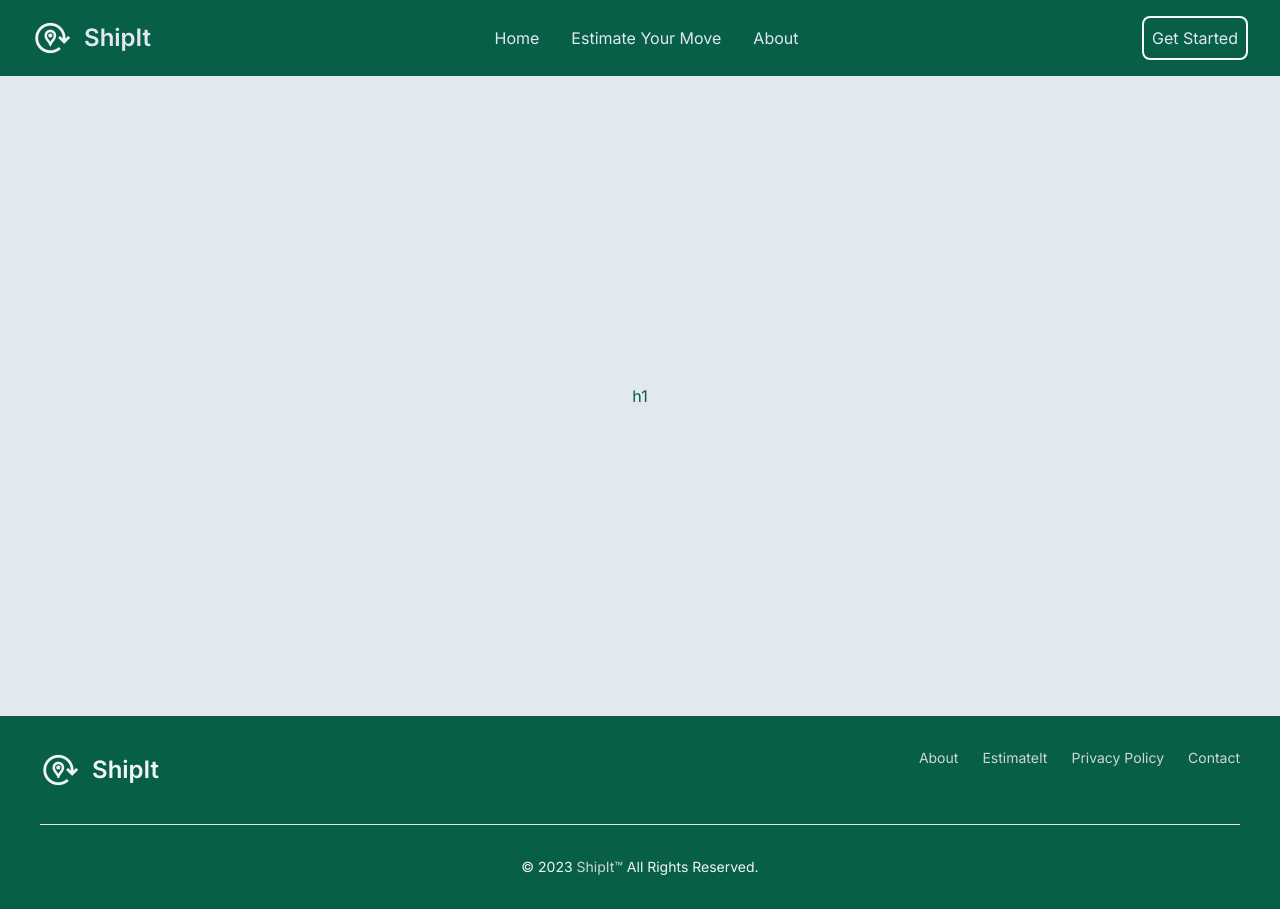
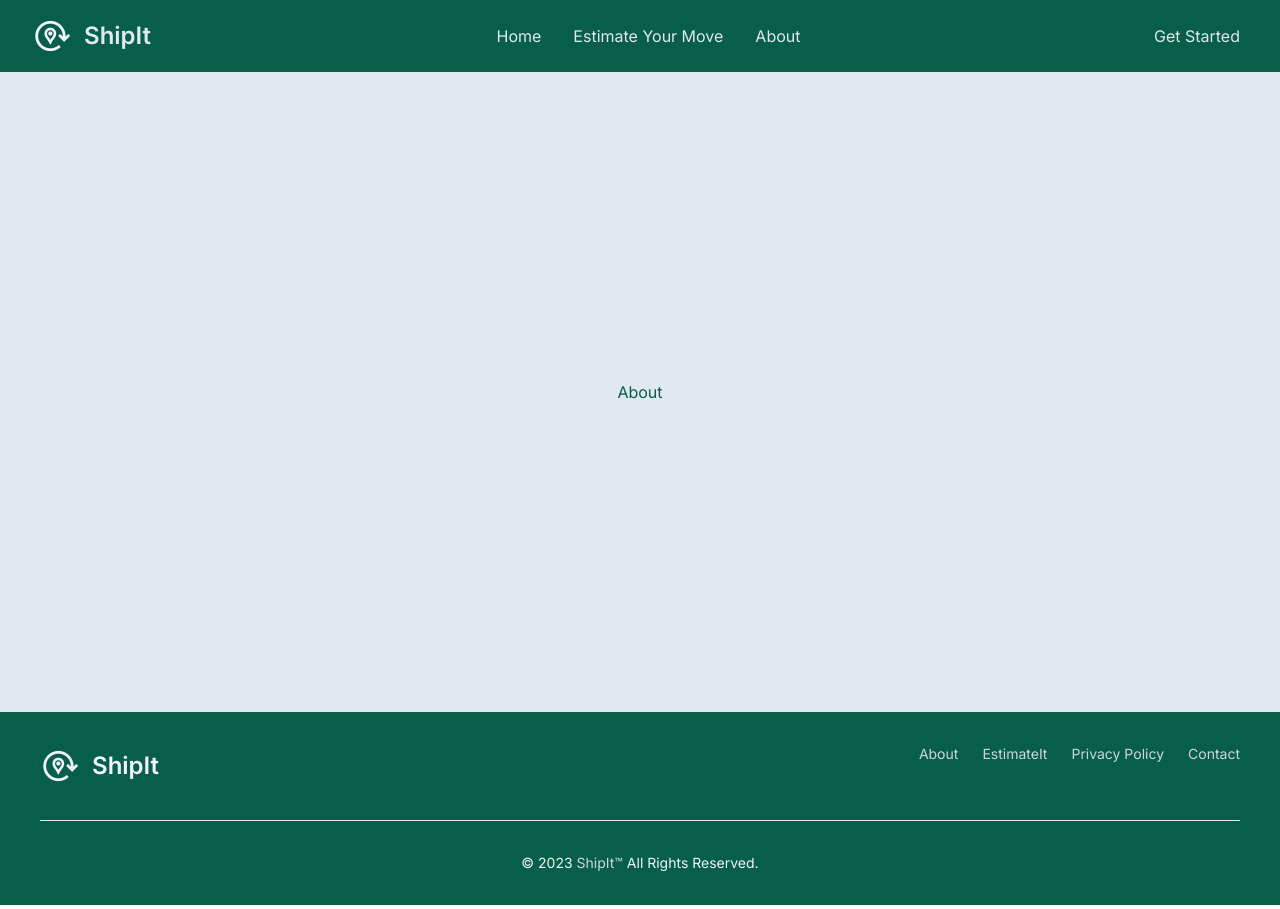
Before and after one commit to tbrown034/moving-cost-estimator, a Next.js app: page /about in a window 1280 px wide. Built offline with nearby package versions, Linux system fonts and the light colour scheme.

Commit message:
more ui, routing changes

```diff
--- a/app/about/page.jsx
+++ b/app/about/page.jsx
@@ -2,7 +2,7 @@ export default function page() {
   return (
     <>
       <section className="flex flex-col items-center justify-around px-10 py-10 min-h-80vh bg-slate-200 text-emerald-800">
-        <h1>h1</h1>
+        <h1>About</h1>
       </section>
     </>
   );
--- a/app/home/Footer.jsx
+++ b/app/home/Footer.jsx
@@ -27,7 +27,7 @@ export default function Footer() {
               </li>
               <li>
                 <Link
-                  href="/about"
+                  href="/estimator"
                   className="mr-4 text-gray-300 hover:text-white md:mr-6"
                 >
                   EstimateIt
--- a/app/home/Header.jsx
+++ b/app/home/Header.jsx
@@ -22,20 +22,19 @@ export default function Header() {
         </div>
 
         <div className="justify-center flex-1 hidden gap-8 sm:flex">
-          <Link className="hover:underline" href="/">
+          <Link className="hover:underline focus:font-bold" href="/">
             Home
           </Link>
-          <Link className="hover:underline" href="/estimator">
+          <Link className="hover:underline focus:font-bold" href="/estimator">
             Estimate Your Move
           </Link>
-          <Link className="hover:underline" href="/about">
+          <Link className="hover:underline focus:font-bold" href="/about">
             About
           </Link>
         </div>
-
         <Link
-          className="hidden p-2 border-2 rounded-lg sm:block border-slate-50 hover:bg-slate-100 hover:text-emerald-800"
           href="/estimator"
+          className="hidden p-2 rounded-lg border-1 sm:block border-slate-50 hover:bg-slate-200 hover:text-emerald-900 focus:ring-2 focus:ring-offset-1"
         >
           Get Started
         </Link>
--- a/app/home/Hero.jsx
+++ b/app/home/Hero.jsx
@@ -7,7 +7,7 @@ export default function Hero() {
     <>
       <section className="flex flex-col items-center justify-around px-10 py-10 min-h-80vh bg-slate-200 text-emerald-800">
         <Link
-          href="/"
+          href="/about"
           className="flex flex-col items-center justify-center px-8 rounded-full sm:block text-emerald-900 ring-1 ring-emerald-900/10 hover:ring-emerald-900/20 bg-slate-100 hover:bg-slate-50"
         >
           <span>Using AI-Powered Tech to Fuel Your Move.</span>
```
